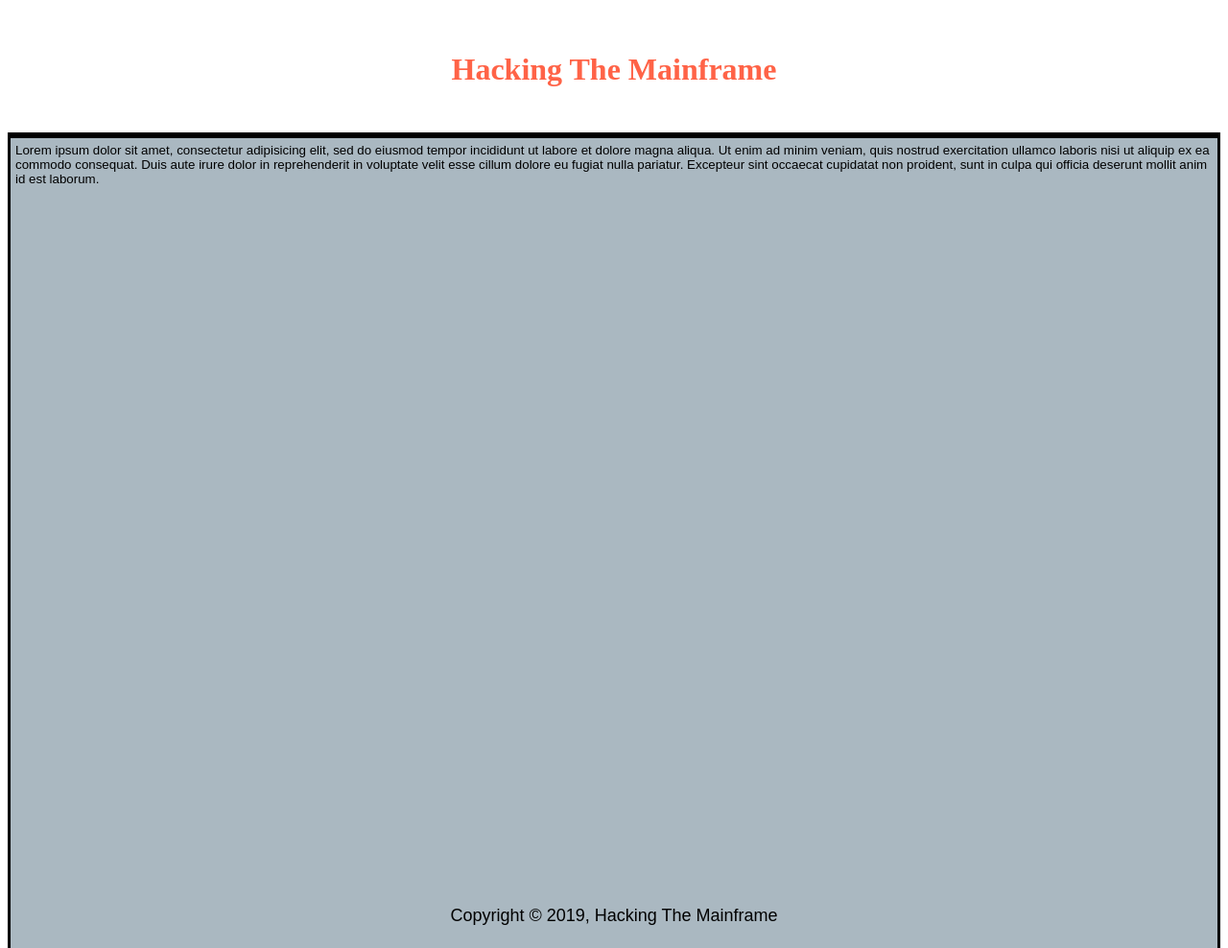
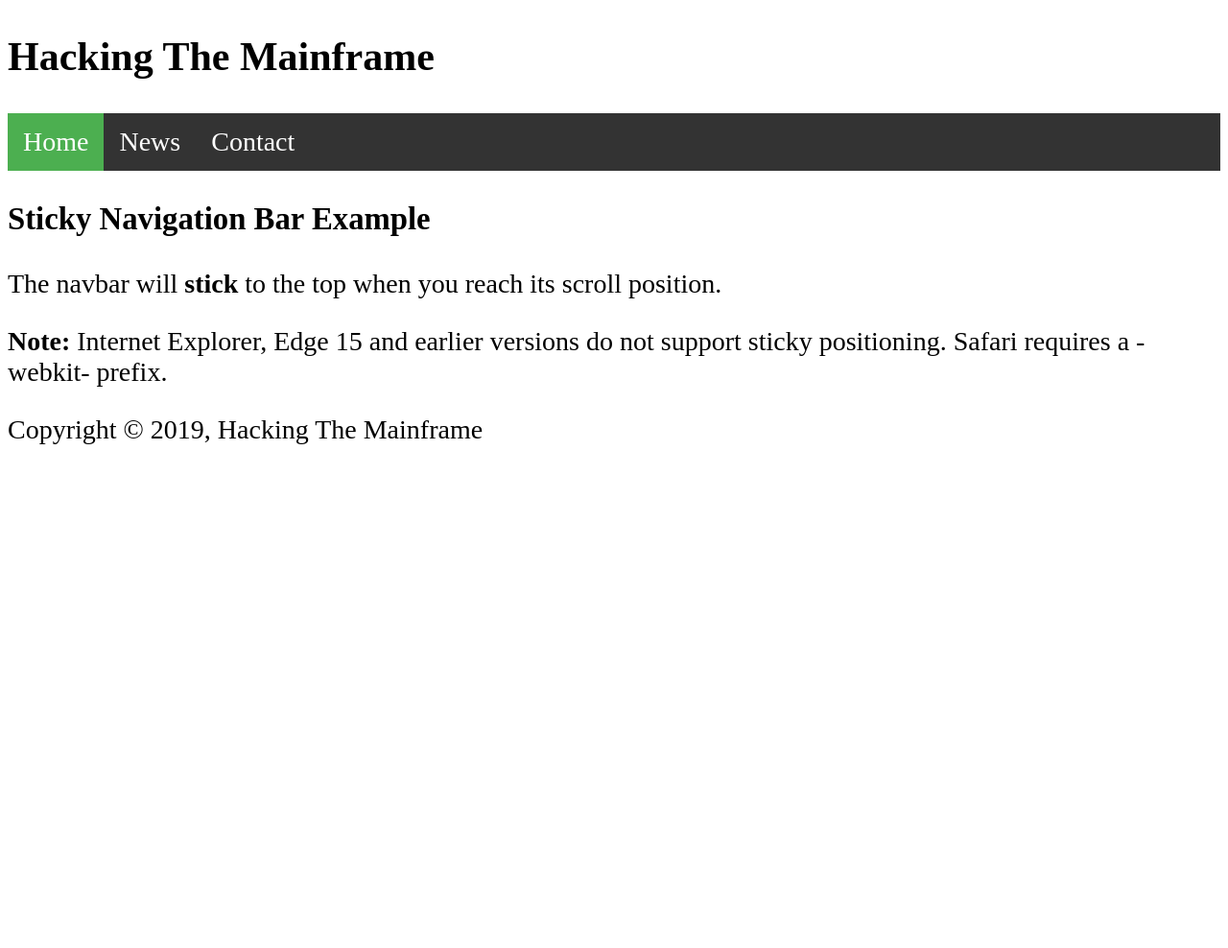
Before and after one commit to hacking-the-mainframe/Java-Scripting-for-Websites, a plain HTML site: page index.html in a window 1280 px wide. Shown: the top 988 px of the page at 96% size. After the commit the page ends 800 px from the top, so only its background shows below. Drawn offline with Linux system fonts and the light colour scheme.

Commit message:
Update index.html

```diff
--- a/index.html
+++ b/index.html
@@ -1,48 +1,56 @@
 <!DOCTYPE html>
 	<html lang="en" dir="ltr">
-  <head>
-    <!-- Web metadata -->
-    <meta charset="utf-8">
-    <title>Hacking The Mainframe</title>
-    <meta name="description" content="Website for the bois">
-    <meta name="keywords" content="bruh, web messenger">
-    <!-- CSS -->
-    <style type="text/css"media="screen">
-    #main-header{
-      text-align:center;
-      background-image:url("HTM_Website\Images\titleBackground.jpg");
-      background-size: 1280px 720px;
-      color:tomato;
-      padding: 25px;
-      border-bottom-style: solid;
-      border-color: black;
+		<style>
+			body {
+			font-size: 28px;
 			}
-    #main-footer{
+
+			ul {
+			list-style-type: none;
+			margin: 0;
+			padding: 0;
+			overflow: hidden;
+			background-color: #333;
+			position: -webkit-sticky; /* Safari */
+			position: sticky;
+			top: 0;
+			}
+
+			li {
+			float: left;
+			}
+
+			li a {
+			display: block;
+			color: white;
 			text-align: center;
-      font-size: 18px;
+			padding: 14px 16px;
+			text-decoration: none;
 			}
-    #paragraph-1{
-      text-align:left;
-      background-color:#aab8c1;
-      border: 3px solid black;
-      padding:5px;
+
+			li a:hover {
+			background-color: #111;
+			}
+
+			.active {
+			background-color: #4CAF50;
 			}
 		</style>
-  </head>
 		<body>
-    <!-- Title -->
-    <header id="main-header">
-      <h1>Hacking The Mainframe</h1>
-    </header>
-    <!-- Top Main Tabs HTML UNFINISHED-->
-    <div class="tab">
-      <button class="tablinks" onclick="openWebMessenger(event, )"
 
+		<div class="header">
+			<h2>Hacking The Mainframe</h2>
+		</div>
 
+		<ul>
+			<li><a class="active" href="#home">Home</a></li>
+			<li><a href="#news">News</a></li>
+			<li><a href="#contact">Contact</a></li>
+		</ul>
 
-
-    <p id="paragraph-1">Lorem ipsum dolor sit amet, consectetur adipisicing elit, sed do eiusmod tempor incididunt ut labore et dolore magna aliqua. Ut enim ad minim veniam, quis nostrud exercitation ullamco laboris nisi ut aliquip ex ea commodo consequat. Duis aute irure dolor in reprehenderit in voluptate velit esse cillum dolore eu fugiat nulla pariatur. Excepteur sint occaecat cupidatat non proident, sunt in culpa qui officia deserunt mollit anim id est laborum.</p>
-    <div style = "margin-top:750px"></div>
+		<h3>Sticky Navigation Bar Example</h3>
+		<p>The navbar will <strong>stick</strong> to the top when you reach its scroll position.</p>
+		<p><strong>Note:</strong> Internet Explorer, Edge 15 and earlier versions do not support sticky positioning. Safari requires a -webkit- prefix.</p>
 			<footer id="main-footer">
 				<p>Copyright &copy; 2019, Hacking The Mainframe </p>
 			</footer>
```
Lines whose indentation alone changed are shown as unchanged.
